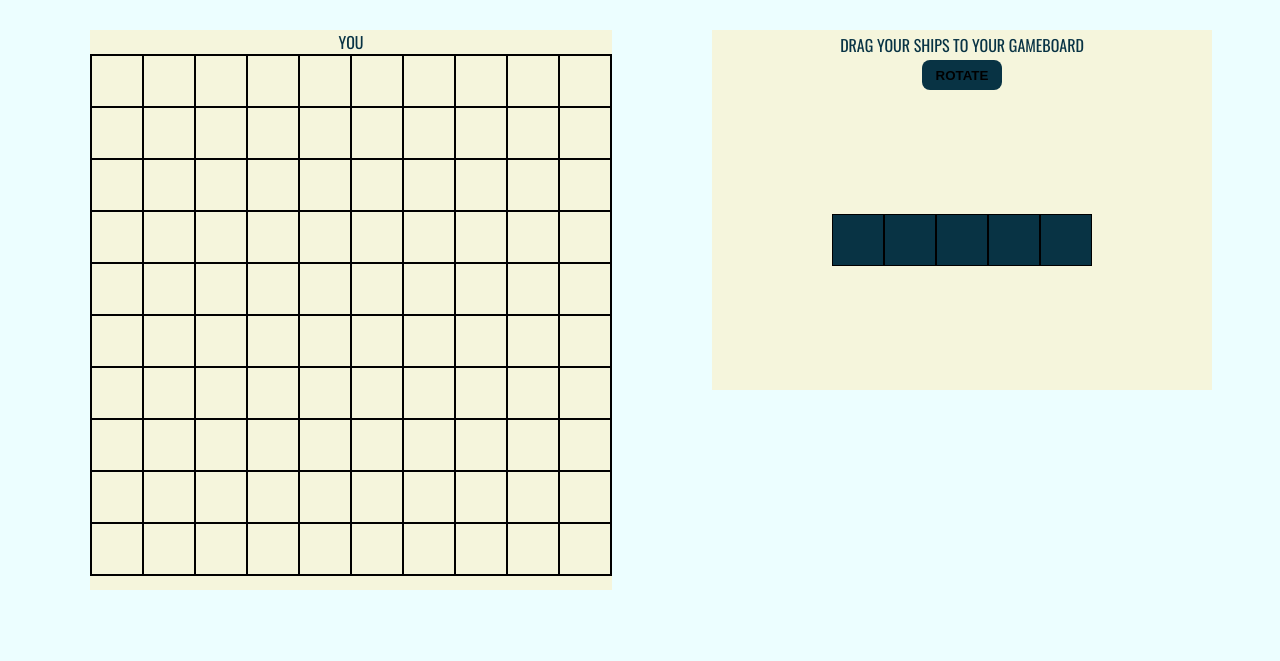
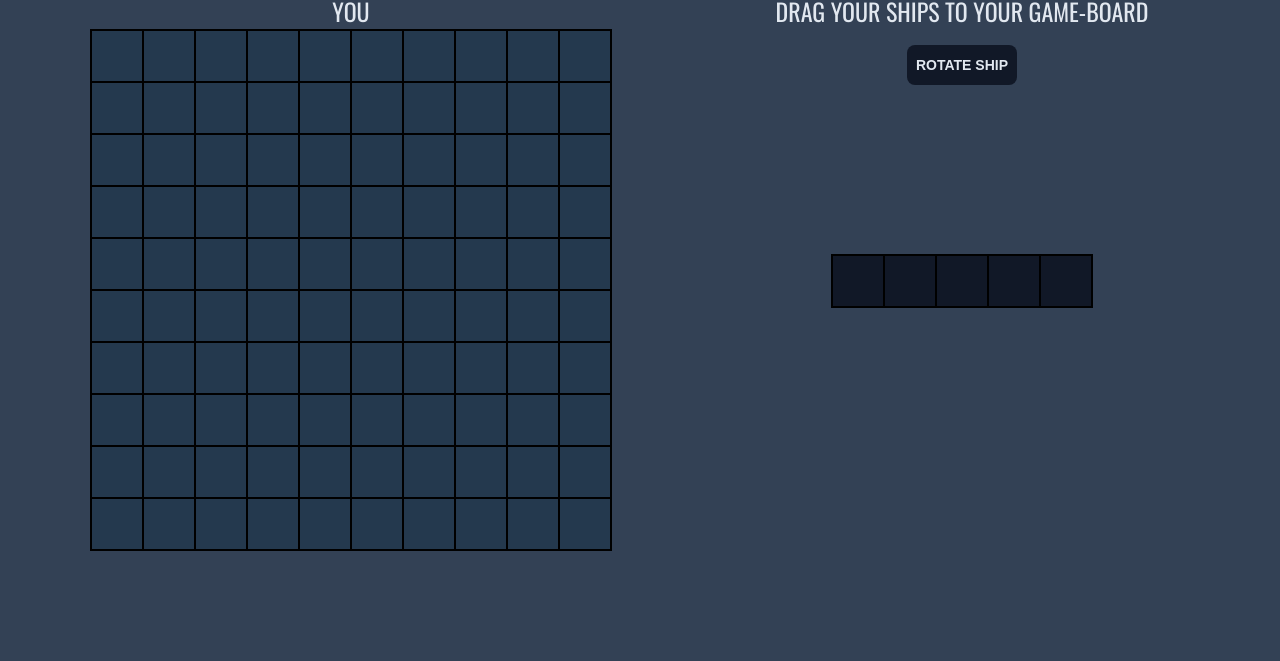
Before and after one commit to Grelgn/TOP-Battleship, a website: page dist/index.html in a window 1280 px wide. Shown: the part 190-851 px from the top of the page. Before the commit the page ends 800 px from the top, so only its background shows below. Drawn offline with nearby package versions, Linux system fonts and the light colour scheme.

Commit message:
Improve design and colors

```diff
--- a/dist/index.html
+++ b/dist/index.html
@@ -13,7 +13,7 @@
 		</header>
 		<div class="game">
 			<div class="you">
-				<div>YOU</div>
+				<div class="text">YOU</div>
 				<div class="your-board">
 					<div id="P1Y0">
 						<div id="P1Y0X0"></div>
@@ -138,7 +138,7 @@
 				</div>
 			</div>
 			<div class="enemy" hidden>
-				<div>ENEMY</div>
+				<div class="text">ENEMY</div>
 				<div class="enemy-board">
 					<div id="P2Y0">
 						<div id="P2Y0X0"></div>
@@ -263,8 +263,8 @@
 				</div>
 			</div>
 			<div class="setup">
-				<div>DRAG YOUR SHIPS TO YOUR GAMEBOARD</div>
-				<button class="rotate">ROTATE</button>
+				<div class="text">DRAG YOUR SHIPS TO YOUR GAME-BOARD</div>
+				<button class="rotate">ROTATE SHIP</button>
 				<div class="ship-setup">
 					<div class="ships C axis-x" draggable="true">
 						<div></div>
@@ -298,7 +298,7 @@
 		</div>
 		<dialog>
 			<h1>GAME OVER!</h1>
-			<h1 class="result"></h1>
+			<h1 class="result">YOU WON</h1>
 		</dialog>
 	</body>
 </html>
--- a/dist/style.css
+++ b/dist/style.css
@@ -3,8 +3,8 @@
 body {
 	margin: 0;
 	height: 100svh;
-	background-color: #ecfeff;
-	color: #083344;
+	background-color: #334155;
+	color: #e2e8f0;
 	font-family: "Oswald", sans-serif;
 	display: grid;
 	grid-template-rows: 1fr 3fr;
@@ -13,7 +13,7 @@ body {
 
 header {
 	font-size: 110px;
-	background-color: white;
+	background-color: #111827;
 	text-align: center;
 	align-self: center;
 }
@@ -28,15 +28,9 @@ header {
 	width: 1100px;
 }
 
-.you,
-.enemy,
-.setup {
-	background-color: beige;
-}
-
 .setup {
 	display: grid;
-	grid-template-rows: 1fr 1fr 10fr;
+	grid-template-rows: 1fr 2fr 10fr;
 	align-items: center;
 	justify-items: center;
 	margin-bottom: 200px;
@@ -46,6 +40,7 @@ header {
 .your-board,
 .enemy-board {
 	border: 1px solid black;
+	background-color: #24394e;
 }
 
 .your-board > div,
@@ -70,18 +65,19 @@ header {
 .ships {
 	display: none;
 	justify-content: start;
+	border: 1px solid black;
 }
 
 .ships > div {
 	border: 1px solid black;
 	width: 50px;
 	height: 50px;
-	background-color: #083344;
+	background-color: #111827;
 	cursor: grab;
 }
 
 .ship {
-	background-color: #083344;
+	background-color: #111827;
 }
 
 .enemy-board {
@@ -89,11 +85,11 @@ header {
 }
 
 .hit {
-	background-color: #b91c1c;
+	background-color: #991b1b;
 }
 
 .miss {
-	background-color: #67e8f9;
+	background-color: #46596d;
 }
 
 .axis-x {
@@ -106,15 +102,22 @@ header {
 
 .rotate {
 	font-weight: bold;
-    border: none;
-    border-radius: 8px;
-    background-color: #083344;
-    cursor: pointer;
-	width: 80px;
-	height: 30px;
+	font-size: 14px;
+	border: none;
+	border-radius: 8px;
+	background-color: #111827;
+	color: #e2e8f0;
+	cursor: pointer;
+	width: 110px;
+	height: 40px;
 }
 
 dialog {
 	height: 170px;
 	width: 500px;
+	background-color: #e2e8f0;
 }
+
+.text {
+	font-size: 24px;
+}
```
